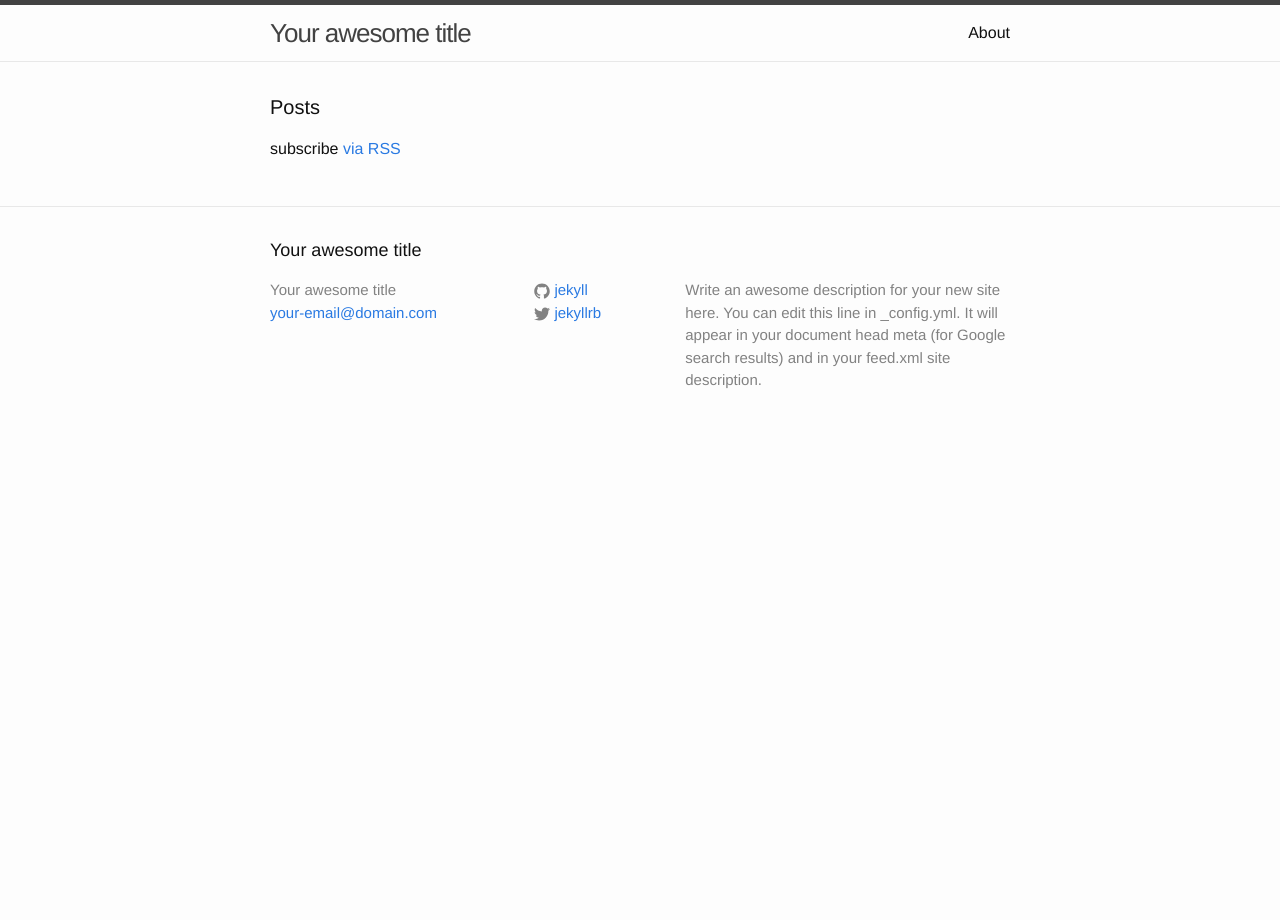
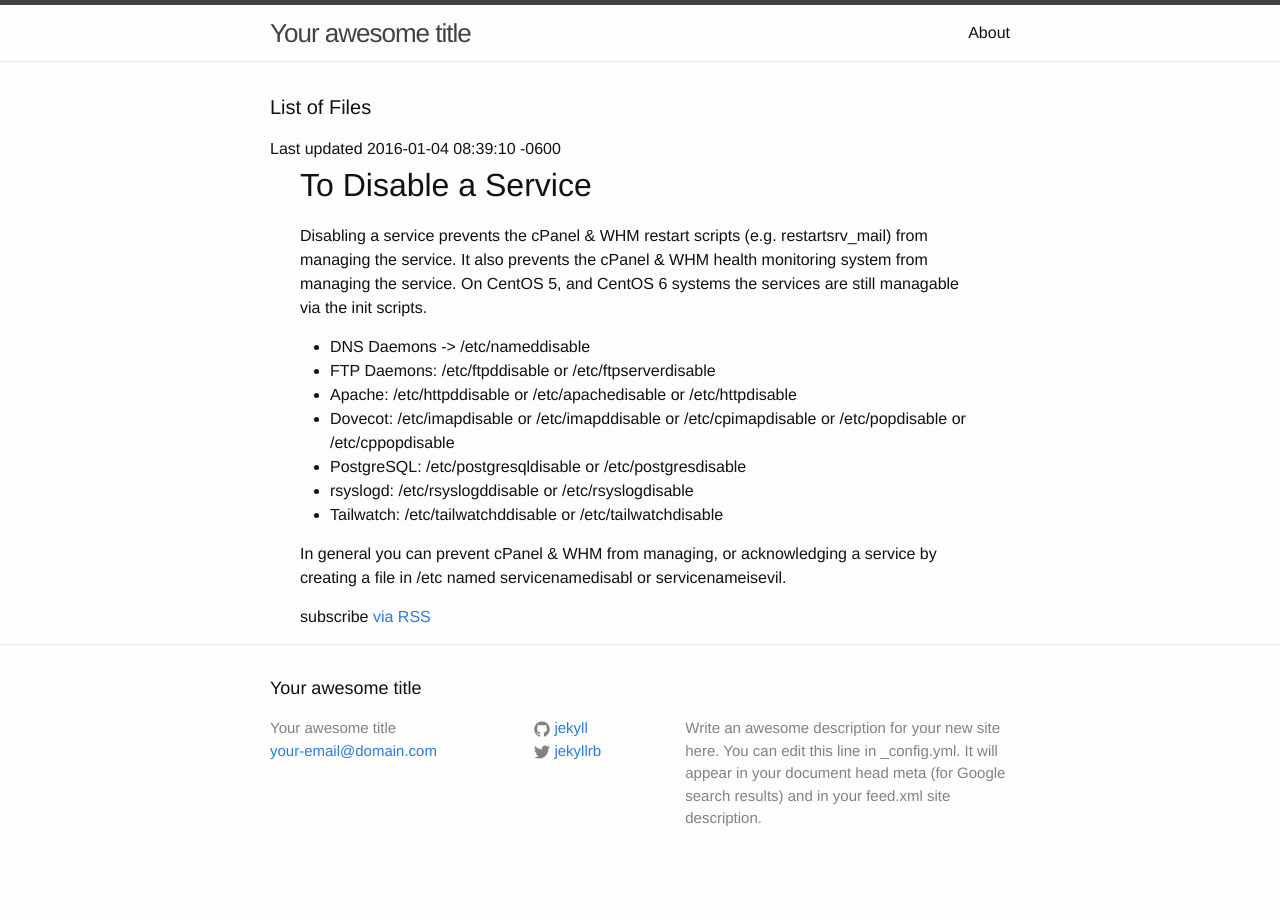
Before and after one commit to escherlat/flagfile.com, a Jekyll site: the page built from index.html, in a window 1280 px wide. Built offline with Jekyll 4.4.1, drawn with Linux system fonts in a browser that asks for light colours; nearby versions of some CDN libraries.

Commit message:
Content on disabling a service

```diff
--- a/index.html
+++ b/index.html
@@ -1,22 +1,35 @@
 ---
 layout: default
+css: index
+js: index
+date: 2016-01-04T08:39:10-06:00
 ---
 
-<div class="home">
+<div class="main-container">
 
-  <h1 class="page-heading">Posts</h1>
-
-  <ul class="post-list">
-    {% for post in site.posts %}
-      <li>
-        <span class="post-meta">{{ post.date | date: "%b %-d, %Y" }}</span>
-
-        <h2>
-          <a class="post-link" href="{{ post.url | prepend: site.baseurl }}">{{ post.title }}</a>
-        </h2>
-      </li>
-    {% endfor %}
-  </ul>
+  <h1 class="page-heading">List of Files</h1>
+  <div class="entry-meta">
+    <span class="sep">Last updated </span><time class="entry-date" datetime="" pubdate>{{ page.date }}</time>
+  </div>
+  <div class="main wrapper clearfix">
+    <article>
+      <header>
+        <h1>To Disable a Service</h1>
+        <p>Disabling a service prevents the cPanel &amp; WHM restart scripts (e.g. restartsrv_mail) from managing the service. It also prevents the cPanel &amp; WHM health monitoring system from managing the service. On CentOS 5, and CentOS 6 systems the services are still managable via the init scripts.</p>
+      </header>
+      <section>
+        <ul>
+          <li>DNS Daemons -&gt; /etc/nameddisable</li>
+          <li>FTP Daemons: /etc/ftpddisable or /etc/ftpserverdisable</li>
+          <li>Apache: /etc/httpddisable or /etc/apachedisable or /etc/httpdisable</li>
+          <li>Dovecot: /etc/imapdisable or /etc/imapddisable or /etc/cpimapdisable or /etc/popdisable or /etc/cppopdisable</li>
+          <li>PostgreSQL: /etc/postgresqldisable or /etc/postgresdisable</li>
+          <li>rsyslogd: /etc/rsyslogddisable or /etc/rsyslogdisable</li>
+          <li>Tailwatch: /etc/tailwatchddisable or /etc/tailwatchdisable</li>
+        </ul>
+        <p>In general you can prevent cPanel &amp; WHM from managing, or acknowledging a service by creating a file in /etc named servicenamedisabl or servicenameisevil.</p>
+      </section>
+    </article>
 
   <p class="rss-subscribe">subscribe <a href="{{ "/feed.xml" | prepend: site.baseurl }}">via RSS</a></p>
 
```
